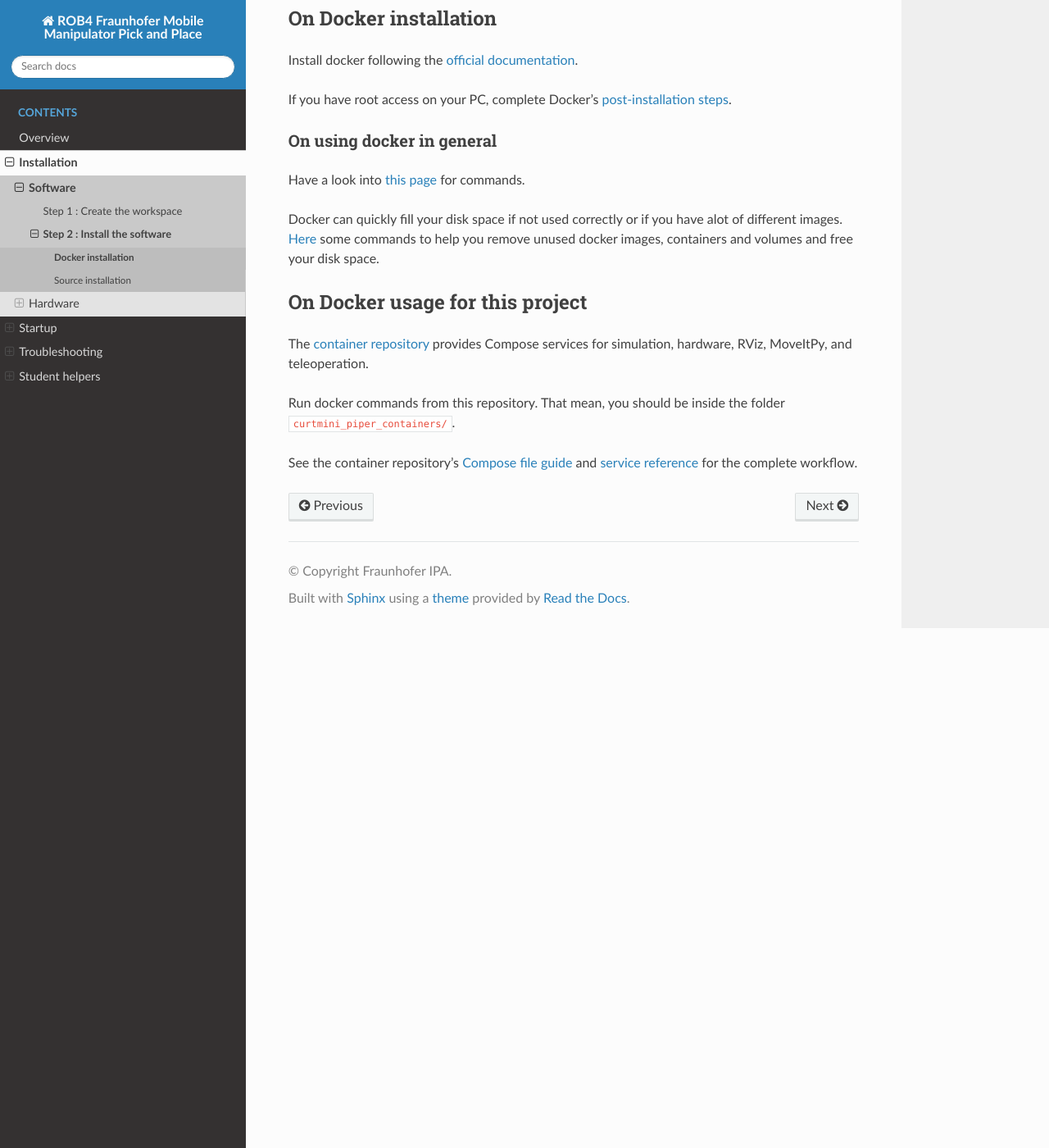
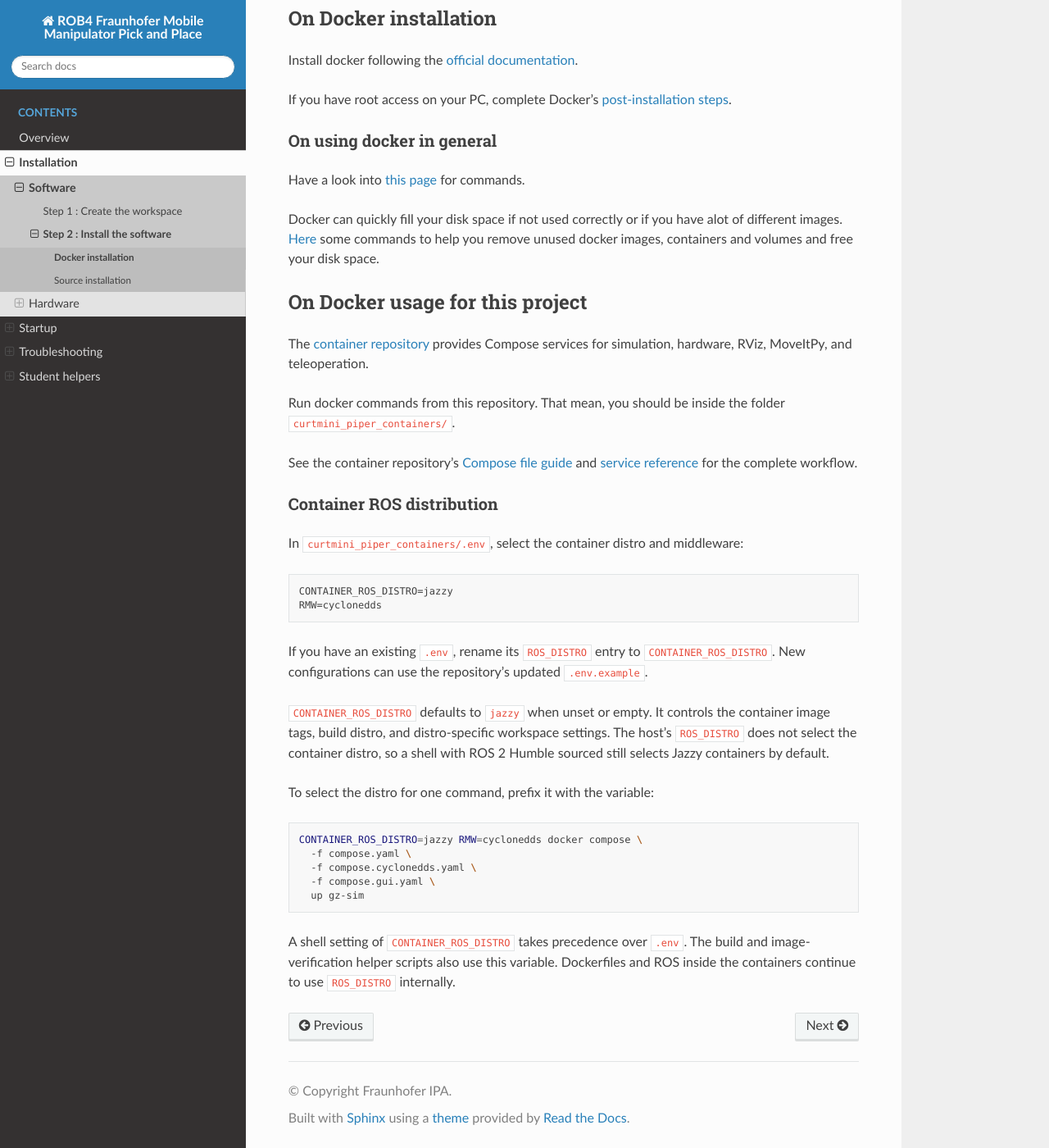
Before and after one commit to 2026-2027-ROB4-Fraunhofer/project-docs, a Sphinx documentation site: the page built from docs/installation/software/docker.md, in a window 1280 px wide and 1400 px high, scrolled down 714 px. Shown: the whole window at 82% size. Built offline with Sphinx 7.4.7 and the Read the Docs theme 3.1.0, drawn with Linux system fonts in a browser that asks for light colours.

Commit message:
update ROS_DISTRO -> CONTAINER_ROS_DISTRO to avoid unwished env settings when another ROS distro is installed on the host

````diff
--- a/docs/installation/software/docker.md
+++ b/docs/installation/software/docker.md
@@ -46,3 +46,35 @@ See the container repository's
 and
 [service reference](https://github.com/ipa-may/curtmini_piper_containers/blob/main/README_compose_service.md)
 for the complete workflow.
+
+### Container ROS distribution
+
+In `curtmini_piper_containers/.env`, select the container distro and middleware:
+
+```dotenv
+CONTAINER_ROS_DISTRO=jazzy
+RMW=cyclonedds
+```
+
+If you have an existing `.env`, rename its `ROS_DISTRO` entry to
+`CONTAINER_ROS_DISTRO`. New configurations can use the repository's updated
+`.env.example`.
+
+`CONTAINER_ROS_DISTRO` defaults to `jazzy` when unset or empty. It controls the
+container image tags, build distro, and distro-specific workspace settings.
+The host's `ROS_DISTRO` does not select the container distro, so a shell with
+ROS 2 Humble sourced still selects Jazzy containers by default.
+
+To select the distro for one command, prefix it with the variable:
+
+```sh
+CONTAINER_ROS_DISTRO=jazzy RMW=cyclonedds docker compose \
+  -f compose.yaml \
+  -f compose.cyclonedds.yaml \
+  -f compose.gui.yaml \
+  up gz-sim
+```
+
+A shell setting of `CONTAINER_ROS_DISTRO` takes precedence over `.env`.
+The build and image-verification helper scripts also use this variable.
+Dockerfiles and ROS inside the containers continue to use `ROS_DISTRO` internally.
````
Also changed, not shown: How_to_run.md (+5 -0 lines), README.md (+6 -1 lines), docs/startup/real_hardware.md (+5 -0 lines), docs/startup/simulation.md (+4 -0 lines).
